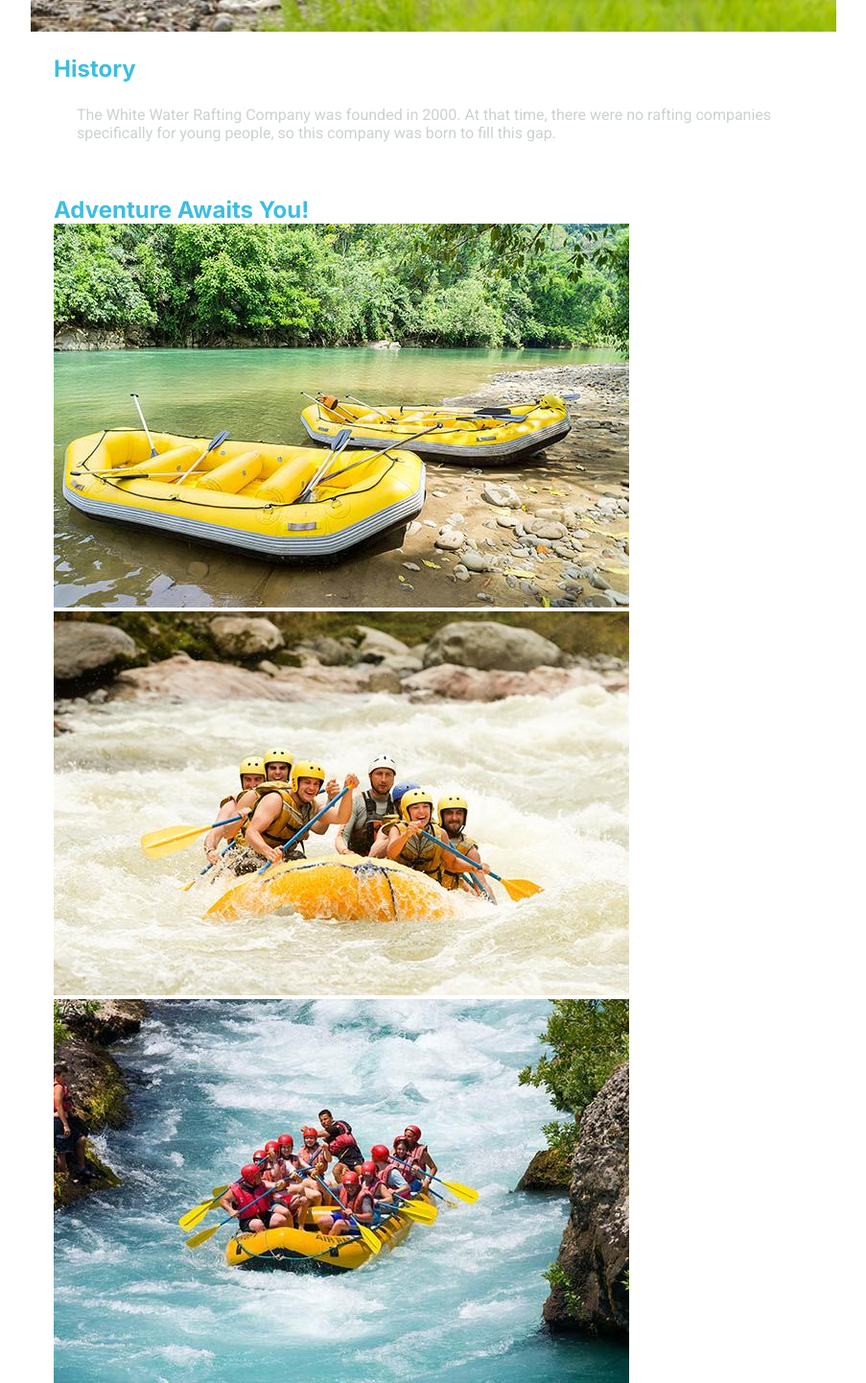
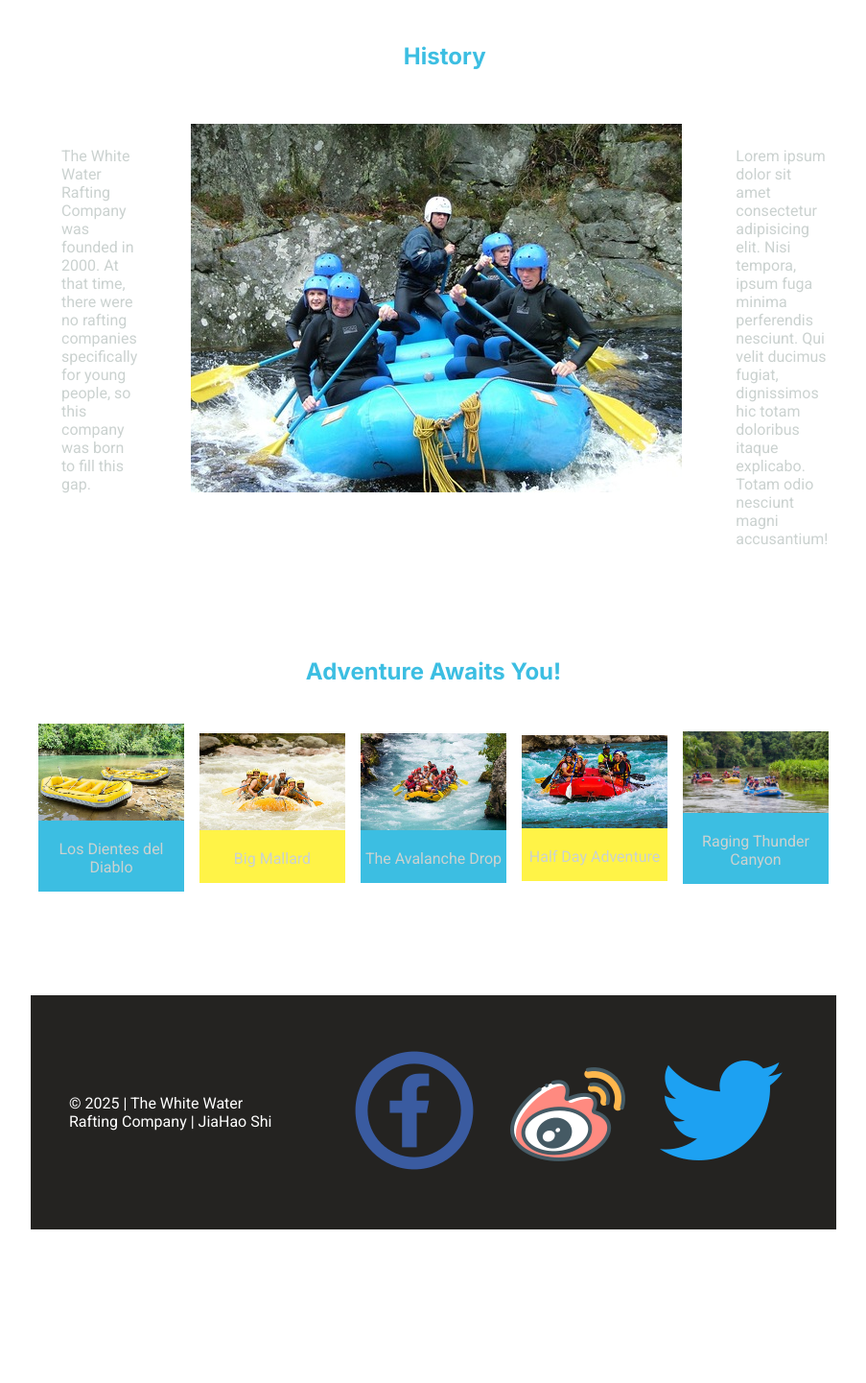
Before and after one commit to jiahao215/wdd130, a plain HTML site: page wwr/about.html in a window 1280 px wide. Shown: the part 770-2211 px from the top of the page at 96% size, without its empty margins (188-1091 px from the left). After the commit the page ends 2051 px from the top, so only its background shows below. Drawn offline with Linux system fonts and the light colour scheme.

Commit message:
update aboutUS

```diff
--- a/wwr/about.html
+++ b/wwr/about.html
@@ -32,17 +32,27 @@
             <p>Our goal is to attract young people to try rafting!</p>
         </article>
         </div>
-        <section>
+        <section class="history">
             <h2>History</h2>
             <p>The White Water Rafting Company was founded in 2000. At that time, there were no rafting companies specifically for young people, so this company was born to fill this gap.</p>
+            <img src="images/history_img.jpg" alt="History of The Company">
+            <p>Lorem ipsum dolor sit amet consectetur adipisicing elit.
+                 Nisi tempora, ipsum fuga minima perferendis nesciunt.
+                 Qui velit ducimus fugiat, dignissimos hic totam doloribus itaque explicabo.
+                 Totam odio nesciunt magni accusantium!</p>
         </section>
-        <section>
+        <section class="adventures">
             <h2>Adventure Awaits You!</h2>
-            <img src="images/rafting1.jpg" alt="rafting 1">
-            <img src="images/rafting2.jpg" alt="rafting 2">
-            <img src="images/rafting3.jpg" alt="rafting 3">
-            <img src="images/rafting4.jpg" alt="rafting 4">
-            <img src="images/rafting5.jpg" alt="rafting 5">
+            <figure><img src="images/rafting1.jpg" alt="rafting 1">
+            <figcaption>Los Dientes del Diablo</figcaption></figure>
+            <figure><img src="images/rafting2.jpg" alt="rafting 2">
+            <figcaption>Big Mallard</figcaption></figure>
+            <figure><img src="images/rafting3.jpg" alt="rafting 3">
+            <figcaption>The Avalanche Drop</figcaption></figure>
+            <figure><img src="images/rafting4.jpg" alt="rafting 4">
+            <figcaption>Half Day Adventure</figcaption></figure>
+            <figure><img src="images/rafting5.jpg" alt="rafting 5">
+            <figcaption>Raging Thunder Canyon</figcaption></figure>
         </section>
     </main>
     <footer>
--- a/wwr/styles/rafting.css
+++ b/wwr/styles/rafting.css
@@ -16,6 +16,25 @@
 header {
   background-color: var(--primary-color);
   color: var(--accent2-color);
+  display:grid;
+  grid-template-columns: 200px auto;
+  align-items: center;
+}
+
+nav {
+  display: flex;
+  justify-content: space-around;
+}
+
+nav a {
+  padding: 1em;
+  color: #fff;
+  font-family: var(--heading-font);
+}
+
+nav a:hover {
+  background-color: #fff;
+  color: #484029;
 }
 
 body {
@@ -80,3 +99,106 @@ article {
     float: right;
     width: 150px;
 }
+
+.history {
+  display: grid;
+  grid-template-columns: 2fr 1fr 2fr;
+  gap: 2em;
+  margin: 50px 0;
+}
+
+.history-section {
+  margin: 50px 0;
+  display: grid;
+  grid-template-columns: 2fr 1fr 2fr;
+  gap: 20px;
+  align-items: center;
+  text-align: justify;
+}
+
+.history-img {
+  grid-column: 2 / 3;
+  grid-row: 2;
+}
+
+.history-section p:first-of-type {
+  grid-column: 1 / 2;
+  grid-row: 2;
+  padding: 0 20px;
+}
+
+.history-section p:last-of-type {
+  grid-column: 3 / 4;
+  grid-row: 2;
+  padding: 0 20px;
+}
+
+.adventures img {
+  max-width: 100%;
+  height: auto;
+}
+
+.adventures {
+  margin: 50px 0;
+  display: grid;
+  grid-template-columns: repeat(5, 1fr);
+  gap: 1rem;
+  justify-items: center;
+  overflow-x: hidden;
+  max-width: 100%;
+  flex-wrap: wrap;
+}
+
+.history h2,
+.adventures h2 {
+  grid-column: 1 / -1;
+  justify-self: center;
+  padding: 1em 0;
+}
+
+figure:nth-of-type(odd) {
+  background-color: var(--primary-color);
+  color: var(--nav-link-color);
+  align-self: center;
+}
+
+figure:nth-of-type(even) {
+  background-color: var(--accent2-color);
+  color: var(--nav-link-color);
+  align-self: center;
+}
+
+figcaption{
+  text-align: center;
+  padding: 1em 0;
+}
+
+footer {
+  display: flex;
+  justify-content: space-between;
+  align-items: center;
+  padding: 1rem;
+  background-color: #242321;
+  margin-top: 100px;
+}
+
+footer p {
+  color: #fff;
+}
+
+.footer-menu{
+  color: #fff;
+}
+
+.sociallinks {
+  display: flex;
+  gap: 1rem;
+}
+
+.sociallinks img {
+  width: 2rem;
+}
+
+.sociallinks a:hover {
+  background-color: unset;
+}
```
Also changed, not shown: wwr/images/history_img.jpg (added).
